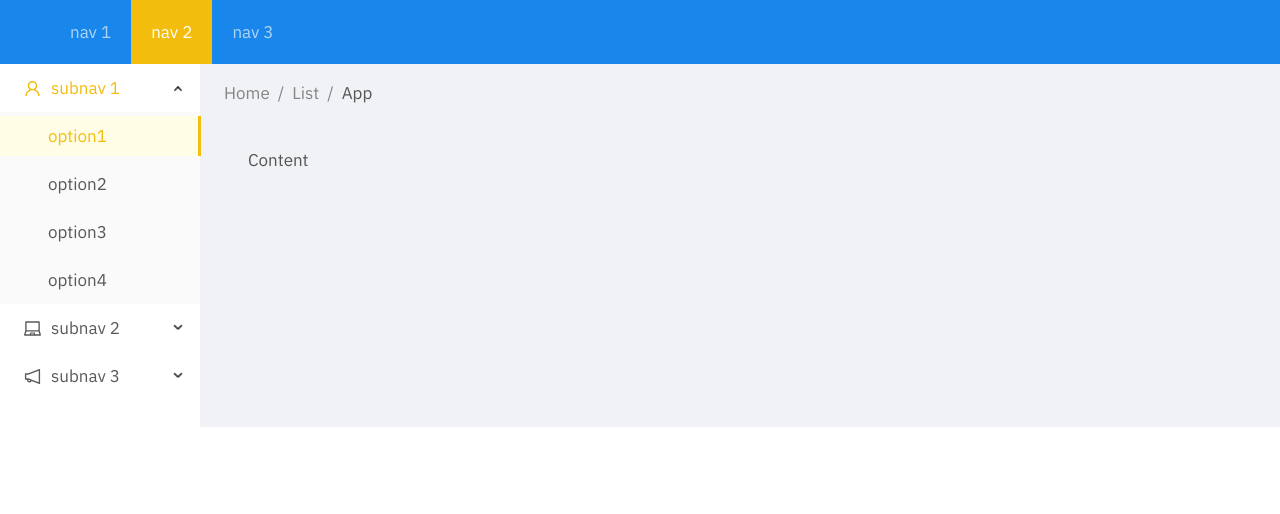
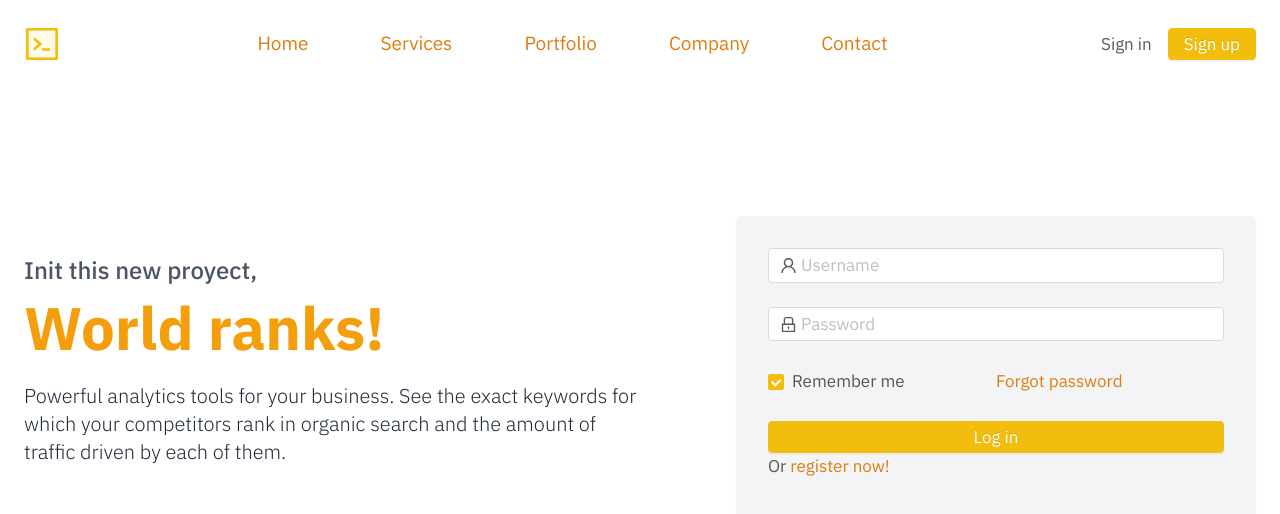
Before and after one commit to VicDCruz/world-ranks-nextjs, a Next.js app: page / in a window 1280 px wide. Shown: the top 514 px of the page. Built offline with nearby package versions, Linux system fonts and the light colour scheme.

Commit message:
Change index

```diff
--- /dev/null
+++ b/components/Login.js
@@ -0,0 +1,58 @@
+import { Form, Input, Button, Checkbox } from 'antd';
+import { UserOutlined, LockOutlined } from '@ant-design/icons';
+
+function Login() {
+  const onFinish = values => {
+    console.log('Received values of form: ', values);
+  };
+
+  return (
+    <Form
+      name="normal_login"
+      className="login-form"
+      initialValues={{ remember: true }}
+      onFinish={onFinish}
+    >
+      <Form.Item
+        name="username"
+        rules={[{ required: true, message: 'Please input your Username!' }]}
+      >
+        <Input prefix={<UserOutlined className="site-form-item-icon" />} placeholder="Username" />
+      </Form.Item>
+      <Form.Item
+        name="password"
+        rules={[{ required: true, message: 'Please input your Password!' }]}
+      >
+        <Input
+          prefix={<LockOutlined className="site-form-item-icon" />}
+          type="password"
+          placeholder="Password"
+        />
+      </Form.Item>
+      <Form.Item>
+        <div className="w-full lg:flex items-center">
+          <div className="w-full lg:w-1/2">
+            <Form.Item name="remember" valuePropName="checked" noStyle>
+              <Checkbox>Remember me</Checkbox>
+            </Form.Item>
+          </div>
+
+          <div className="w-full lg:w-1/2">
+            <a href="">
+              Forgot password
+          </a>
+          </div>
+        </div>
+      </Form.Item>
+
+      <Form.Item>
+        <Button type="primary" htmlType="submit" className="py-3 px-12 mr-5 rounded-md focus:outline-none w-full">
+          Log in
+        </Button>
+        Or <a href="">register now!</a>
+      </Form.Item>
+    </Form>
+  )
+}
+
+export default Login
--- /dev/null
+++ b/components/index/Header.js
@@ -0,0 +1,71 @@
+import { CodeTwoTone } from '@ant-design/icons';
+import { Button, message } from "antd";
+
+function Header() {
+  const handleClick = menu => () => {
+    const msg = `You clicked ${menu}. A random message, enjoy!`;
+    switch (Math.ceil(Math.random() * 4)) {
+      case 1:
+        message.info(msg);
+        break;
+      case 2:
+        message.success(msg);
+        break;
+      case 3:
+        message.error(msg);
+        break;
+      case 4:
+        message.warning(msg);
+        break;
+      default:
+        break;
+    }
+  };
+
+  return (
+    <header>
+      <nav className="flex items-center justify-between p-6 container mx-auto">
+        {/* Logo */}
+        <CodeTwoTone twoToneColor="#f3bd0d" className="text-4xl" />
+
+        {/* Menu items */}
+        <div className="hidden lg:flex">
+          <Button type="link" size="large" onClick={handleClick('Home')} className="block mt-4 lg:inline-block lg:mt-0 mr-10">
+            Home
+          </Button>
+          <Button type="link" size="large" onClick={handleClick('Services')} className="block mt-4 lg:inline-block lg:mt-0 mr-10">
+            Services
+          </Button>
+          <Button type="link" size="large" onClick={handleClick('Portfolio')} className="block mt-4 lg:inline-block lg:mt-0 mr-10">
+            Portfolio
+          </Button>
+          <Button type="link" size="large" onClick={handleClick('Company')} className="block mt-4 lg:inline-block lg:mt-0 mr-10">
+            Company
+          </Button>
+          <Button type="link" size="large" onClick={handleClick('Contact')} className="block mt-4 lg:inline-block lg:mt-0">
+            Contact
+          </Button>
+        </div>
+
+        {/* CTA and Hamburger icon */}
+        <div className="flex items-center">
+          <div className="mr-5 lg:mr-0">
+            <Button type="text" className="py-2 px-6 text-lg">Sign in</Button>
+            <Button type="primary" className="py-2 px-6 text-lg">Sign up</Button>
+          </div>
+          <div className="block lg:hidden">
+            <button
+              className="flex items-center px-4 py-3 border rounded text-yellow-500 border-yellow-500 focus:outline-none">
+              <svg className="fill-current h-3 w-3" viewBox="0 0 20 20" xmlns="http://www.w3.org/2000/svg">
+                <title>Menu</title>
+                <path d="M0 3h20v2H0V3zm0 6h20v2H0V9zm0 6h20v2H0v-2z" />
+              </svg>
+            </button>
+          </div>
+        </div>
+      </nav>
+    </header>
+  )
+}
+
+export default Header
--- a/pages/index.js
+++ b/pages/index.js
@@ -1,67 +1,27 @@
-import { Layout, Menu, Breadcrumb } from 'antd';
-import { UserOutlined, LaptopOutlined, NotificationOutlined } from '@ant-design/icons';
-
-const { SubMenu } = Menu;
-const { Header, Content, Sider } = Layout;
-
+import Login from "../components/Login";
+import Header from "../components/index/Header";
 
 export default function Home() {
   return (
-    <Layout>
-      <Header className="header">
-        <div className="logo" />
-        <Menu theme="dark" mode="horizontal" defaultSelectedKeys={['2']}>
-          <Menu.Item key="1">nav 1</Menu.Item>
-          <Menu.Item key="2">nav 2</Menu.Item>
-          <Menu.Item key="3">nav 3</Menu.Item>
-        </Menu>
-      </Header>
-      <Layout>
-        <Sider width={200} className="site-layout-background">
-          <Menu
-            mode="inline"
-            defaultSelectedKeys={['1']}
-            defaultOpenKeys={['sub1']}
-            style={{ height: '100%', borderRight: 0 }}
-          >
-            <SubMenu key="sub1" icon={<UserOutlined />} title="subnav 1">
-              <Menu.Item key="1">option1</Menu.Item>
-              <Menu.Item key="2">option2</Menu.Item>
-              <Menu.Item key="3">option3</Menu.Item>
-              <Menu.Item key="4">option4</Menu.Item>
-            </SubMenu>
-            <SubMenu key="sub2" icon={<LaptopOutlined />} title="subnav 2">
-              <Menu.Item key="5">option5</Menu.Item>
-              <Menu.Item key="6">option6</Menu.Item>
-              <Menu.Item key="7">option7</Menu.Item>
-              <Menu.Item key="8">option8</Menu.Item>
-            </SubMenu>
-            <SubMenu key="sub3" icon={<NotificationOutlined />} title="subnav 3">
-              <Menu.Item key="9">option9</Menu.Item>
-              <Menu.Item key="10">option10</Menu.Item>
-              <Menu.Item key="11">option11</Menu.Item>
-              <Menu.Item key="12">option12</Menu.Item>
-            </SubMenu>
-          </Menu>
-        </Sider>
-        <Layout style={{ padding: '0 24px 24px' }}>
-          <Breadcrumb style={{ margin: '16px 0' }}>
-            <Breadcrumb.Item>Home</Breadcrumb.Item>
-            <Breadcrumb.Item>List</Breadcrumb.Item>
-            <Breadcrumb.Item>App</Breadcrumb.Item>
-          </Breadcrumb>
-          <Content
-            className="site-layout-background"
-            style={{
-              padding: 24,
-              margin: 0,
-              minHeight: 280,
-            }}
-          >
-            Content
-        </Content>
-        </Layout>
-      </Layout>
-    </Layout>
+    <div>
+      <Header />
+      <div className="mt-12 lg:mt-32">
+        <div className="container mx-auto px-6">
+          <div className="w-full lg:flex items-center">
+            <div className="w-full lg:w-1/2">
+              <h2 className="text-md lg:text-2xl text-gray-600">Init this new proyect,</h2>
+              <h1 className="text-5xl lg:text-6xl font-bold text-yellow-500 mb-2 lg:mb-6">World ranks!</h1>
+              <p className="text-md lg:text-xl font-light text-gray-800 mb-8">Powerful analytics tools for your business. See the exact keywords for which your competitors rank in organic search and the amount of traffic driven by each of them.</p>
+            </div>
+            <div className="w-full lg:w-1/2 lg:pl-24">
+              <div className="bg-gray-100 shadow-sm rounded-md p-8">
+                <Login />
+              </div>
+            </div>
+          </div>
+        </div>
+      </div>
+
+    </div>
   )
 }
```
